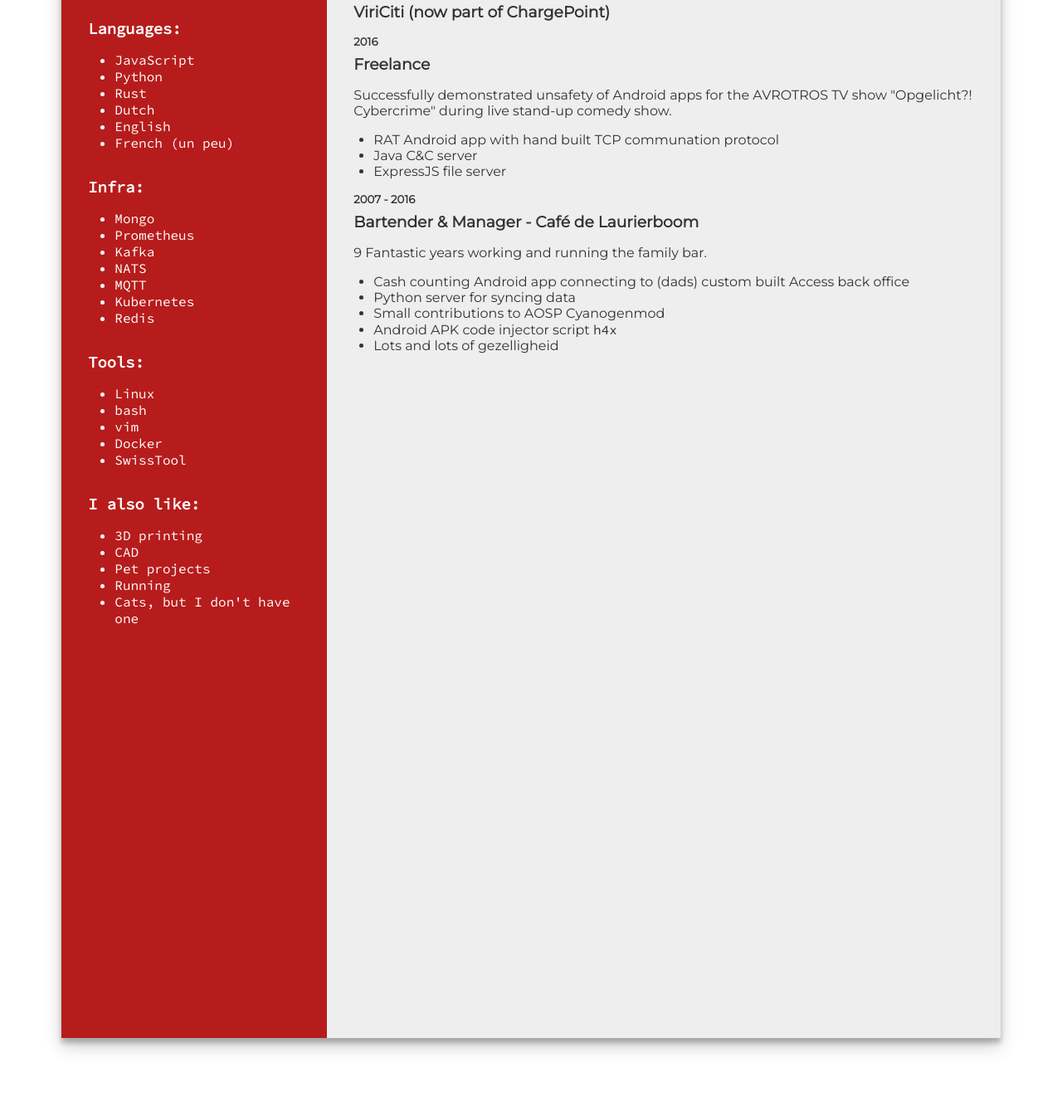
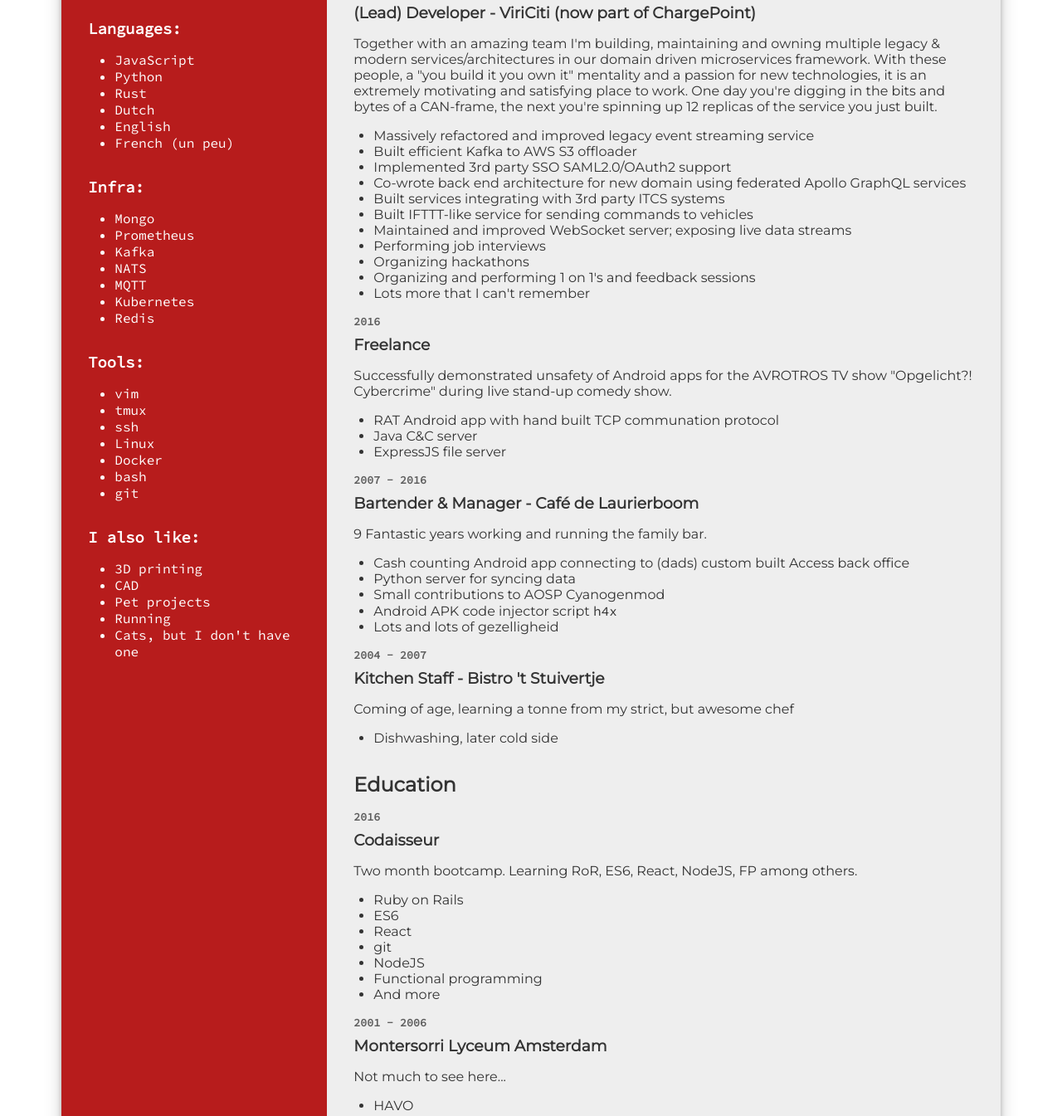
Before and after one commit to swapsCAPS/www, a plain HTML site: page src/cv.html in a window 1280 px wide. Shown: the part 381-1726 px from the top of the page at 83% size. Before the commit the page ends 1664 px from the top, so only its background shows below. Drawn offline with Linux system fonts and the light colour scheme.

Commit message:
WIP more work history

```diff
--- a/src/cv.html
+++ b/src/cv.html
@@ -45,11 +45,13 @@
 
         <h3>Tools:</h3>
         <ul>
+          <li>vim</li>
+          <li>tmux</li>
+          <li>ssh</li>
           <li>Linux</li>
+          <li>Docker</li>
           <li>bash</li>
-          <li>vim</li>
-          <li>Docker</li>
-          <li>SwissTool</li>
+          <li>git</li>
         </ul>
 
         <h3>I also like:</h3>
@@ -74,8 +76,21 @@
           <h2>Experience</h2>
 
           <h5>2017 - Present</h5>
-          <h3>ViriCiti (now part of ChargePoint)</h3>
-          <p></p>
+          <h3>(Lead) Developer - ViriCiti (now part of ChargePoint)</h3>
+          <p>Together with an amazing team I'm building, maintaining and owning multiple legacy &amp; modern services/architectures in our domain driven microservices framework. With these people, a "you build it you own it" mentality and a passion for new technologies, it is an extremely motivating and satisfying place to work. One day you're digging in the bits and bytes of a CAN-frame, the next you're spinning up 12 replicas of the service you just built.</p>
+          <ul>
+            <li>Massively refactored and improved legacy event streaming service</li>
+            <li>Built efficient Kafka to AWS S3 offloader</li>
+            <li>Implemented 3rd party SSO SAML2.0/OAuth2 support</li>
+            <li>Co-wrote back end architecture for new domain using federated Apollo GraphQL services</li>
+            <li>Built services integrating with 3rd party ITCS systems</li>
+            <li>Built IFTTT-like service for sending commands to vehicles</li>
+            <li>Maintained and improved WebSocket server; exposing live data streams</li>
+            <li>Performing job interviews</li>
+            <li>Organizing hackathons</li>
+            <li>Organizing and performing 1 on 1's and feedback sessions</li>
+            <li>Lots more that I can't remember</li>
+          </ul>
 
           <h5>2016</h5>
           <h3>Freelance</h3>
@@ -97,10 +112,36 @@
             <li>Lots and lots of gezelligheid</li>
           </ul>
 
+          <h5>2004 - 2007</h5>
+          <h3>Kitchen Staff - Bistro 't Stuivertje</h3>
+          <p>Coming of age, learning a tonne from my strict, but awesome chef</p>
+          <ul>
+            <li>Dishwashing, later cold side</li>
+          </ul>
+
+          <h2>Education</h2>
+
+          <h5>2016</h5>
+          <h3>Codaisseur</h3>
+          <p>Two month bootcamp. Learning RoR, ES6, React, NodeJS, FP among others.</p>
+          <ul>
+            <li>Ruby on Rails</li>
+            <li>ES6</li>
+            <li>React</li>
+            <li>git</li>
+            <li>NodeJS</li>
+            <li>Functional programming</li>
+            <li>And more</li>
+          </ul>
+
+          <h5>2001 - 2006</h5>
+          <h3>Montersorri Lyceum Amsterdam</h3>
+          <p>Not much to see here...</p>
+          <ul>
+            <li>HAVO</li>
+          </ul>
         </div>
-
       </div>
     </div>
-
   </body>
 </html>
--- a/src/stylesheets/cv.css
+++ b/src/stylesheets/cv.css
@@ -84,6 +84,8 @@
 .main .content h5 {
   margin-top: 1rem;
   margin-bottom: 0.5rem;
+  color: #5E5E5E;
+  font-family: 'Source Code Pro', monospace;
 }
 
 .main .content ul {
```
